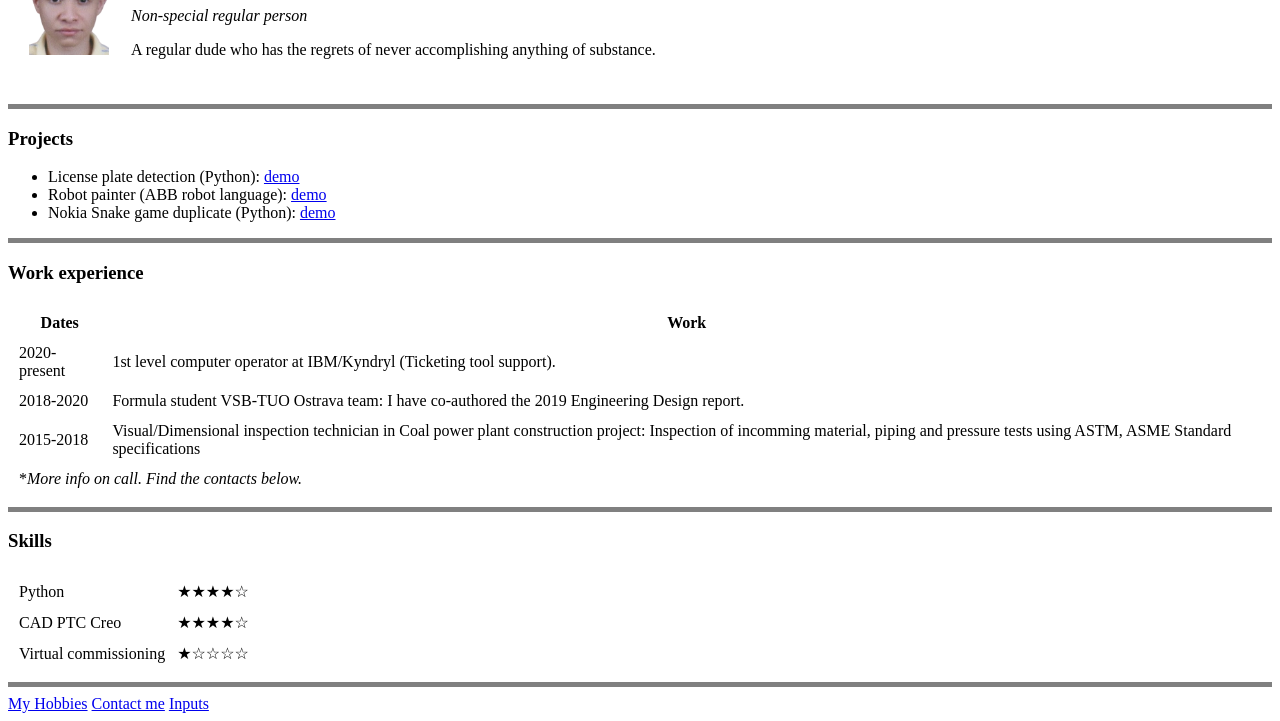
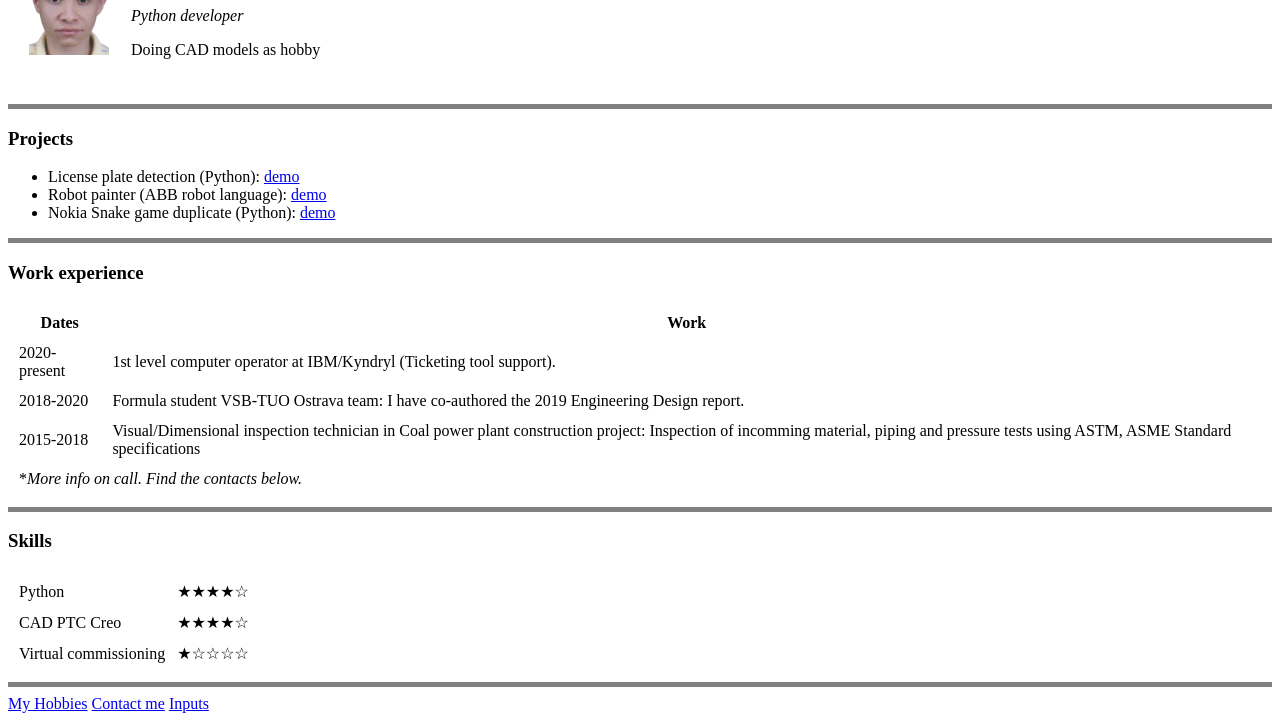
Before and after one commit to ingxfm/cv, a plain HTML site: page index.html in a window 1280 px wide. Shown: the part 102-823 px from the top of the page. Drawn offline with Linux system fonts and the light colour scheme.

Commit message:
Udpdate presentation text.

```diff
--- a/index.html
+++ b/index.html
@@ -15,10 +15,9 @@
           <h1>Freddy Báez</h1>
         </strong>
         <em>
-          <p>Non-special regular person</p>
+          <p>Python developer</p>
         </em>
-        <p>A regular dude who has the regrets
-          of never accomplishing anything of substance.</p>
+        <p>Doing CAD models as hobby</p>
       </td>
     </tr>
   </table>
```
